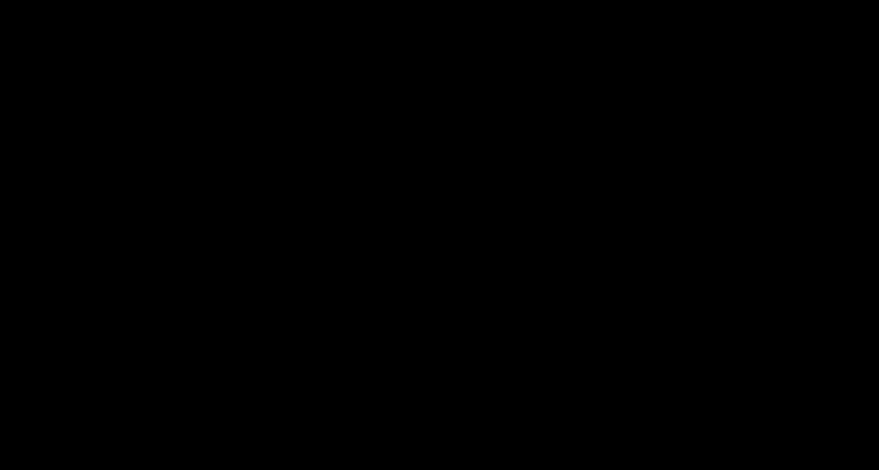
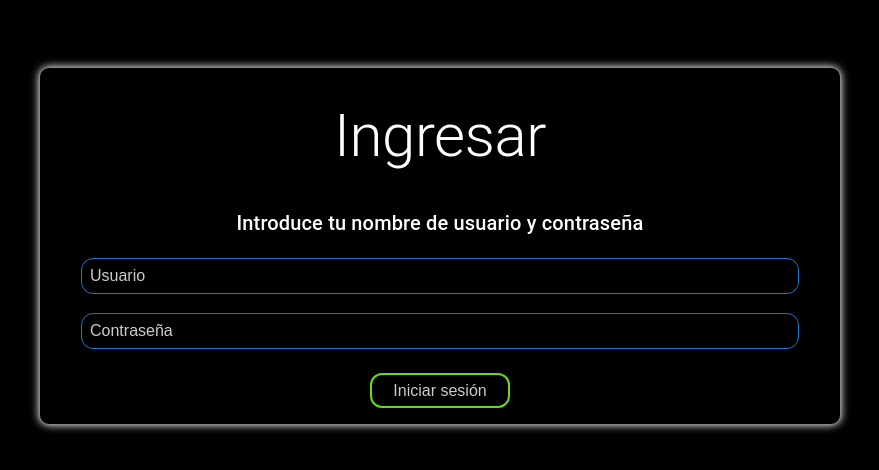
Before and after one commit to G1ovanaRD/Hackathon_Guayabines_Magna, a React (Vite) app: page / in a window 1280 px wide. Shown: the part 154-624 px from the top of the page, without its empty margins (200-1079 px from the left). Built offline with nearby package versions, Linux system fonts and the light colour scheme.

Commit message:
Centered login

```diff
--- /dev/null
+++ b/src/components/LoginCard.jsx
@@ -0,0 +1,69 @@
+import React from 'react';
+import Box from '@mui/material/Box';
+import TextField from '@mui/material/TextField';
+import { Typography } from '@mui/material';
+import styled from '@emotion/styled';
+import { BorderColor } from '@mui/icons-material';
+import { useNavigate } from 'react-router-dom';
+
+const Input = styled.input`
+    color:white;
+  /* Cambia el color del placeholder */
+  ::placeholder {
+    color: #ccc; /* Cambia el color a uno más claro */
+    opacity: 1; /* Asegura que el color sea completamente opaco */
+  }
+`;
+export default function LoginCard() {
+    const navigate = useNavigate();
+
+    const handleLoginClick = () => {
+        navigate('/employees');
+    };
+  return (
+    <Box
+      component="form"
+      sx={{ backgroundColor:"black",width: "700px", display:'flex', flexDirection:'column',alignItems:'center',justifyContent:'center', margin:'auto', border: "1px solid #878787",
+        borderRadius: "10px",
+        boxShadow: "0 0 8px white",
+        px: "50px",
+      }}
+    >
+      <Typography variant='h2'sx={{margin:'2rem',marginBottom:'2.2rem',color:'white'}}>
+        Ingresar
+      </Typography>
+      <Typography  variant="h6" sx={{ color: 'white', marginBottom: '8px' }}>Introduce tu nombre de usuario y contraseña</Typography>
+        <Input type="text" name="" id=""
+            style={{
+            borderRadius: '12px',
+            padding: '8px',
+            background:'none',
+            border: '1px solid #1976d2',
+            margin: '0.7rem',
+            width:'100%',
+            fontSize: "16px"
+          }} placeholder="Usuario" onfocus="this.style.color='#111111'"
+
+        />
+        <Input type="password" name="" id=""
+            style={{
+            borderRadius: '12px',
+            padding: '8px',
+            background:'none',
+            border: '1px solid #1976d2',
+            margin: '0.5rem',
+            width:'100%',
+            fontSize: "16px"
+          }} placeholder="Contraseña" onfocus="this.style.color='#111111'"
+
+        />
+        <button style={{border:'solid 2px',borderColor:'#64dd17', width:'20%',borderRadius:'12px', padding:'0.4rem',margin:'1rem',color:'#ccc',background:'none',fontSize:"16px",cursor: 'pointer',
+        transition: 'background-color 0.3s ease',}}
+        onMouseEnter={(e) => (e.target.style.width='21%', e.target.style.boxShadow='0px -4px 10px rgba(255, 255, 255, 0.3), 0px 4px 10px rgba(255, 255, 255, 0.3)')}
+        onMouseLeave={(e) => (e.target.style.backgroundColor = 'transparent',e.target.style.color="#ccc", e.target.style.width='20%',e.target.style.boxShadow='none')}
+        onClick={handleLoginClick}>
+            Iniciar sesión
+        </button>
+    </Box>
+  );
+}
--- a/src/pages/Login.jsx
+++ b/src/pages/Login.jsx
@@ -1,7 +1,19 @@
 import React from 'react'
-import Rwindow from '../components/Rwindow'
+import LoginCard from '../components/LoginCard'
+import { Box } from '@mui/material'
+
 export default function Login() {
   return (
-    <div>Login</div>
+    <Box
+        component="div"
+        sx={{
+            display: "flex",
+            alignItems: "center",
+            width: "100vw",
+            height: "100vh",
+        }}
+    >
+        <LoginCard />
+    </Box>
   )
 }
```
